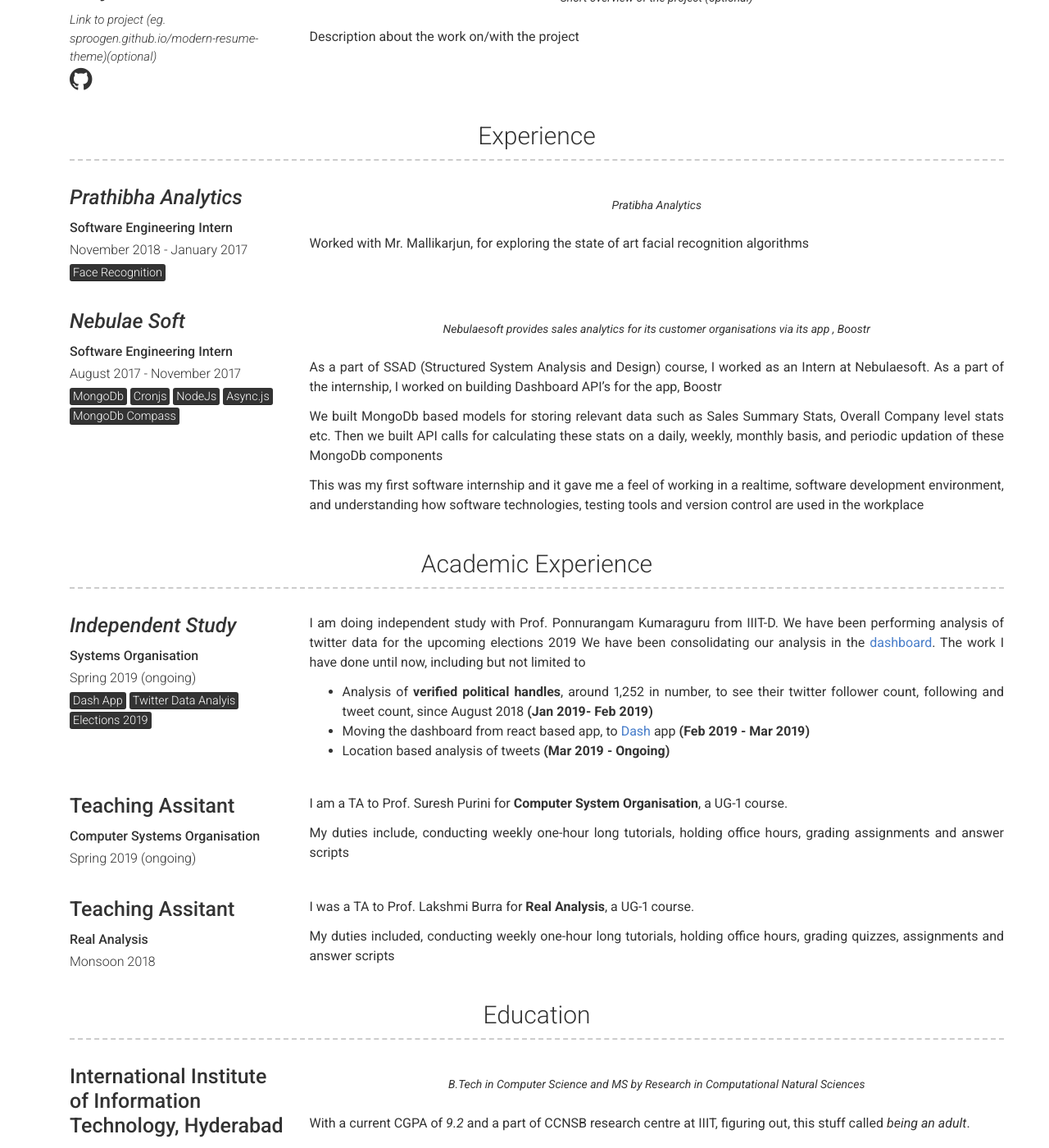
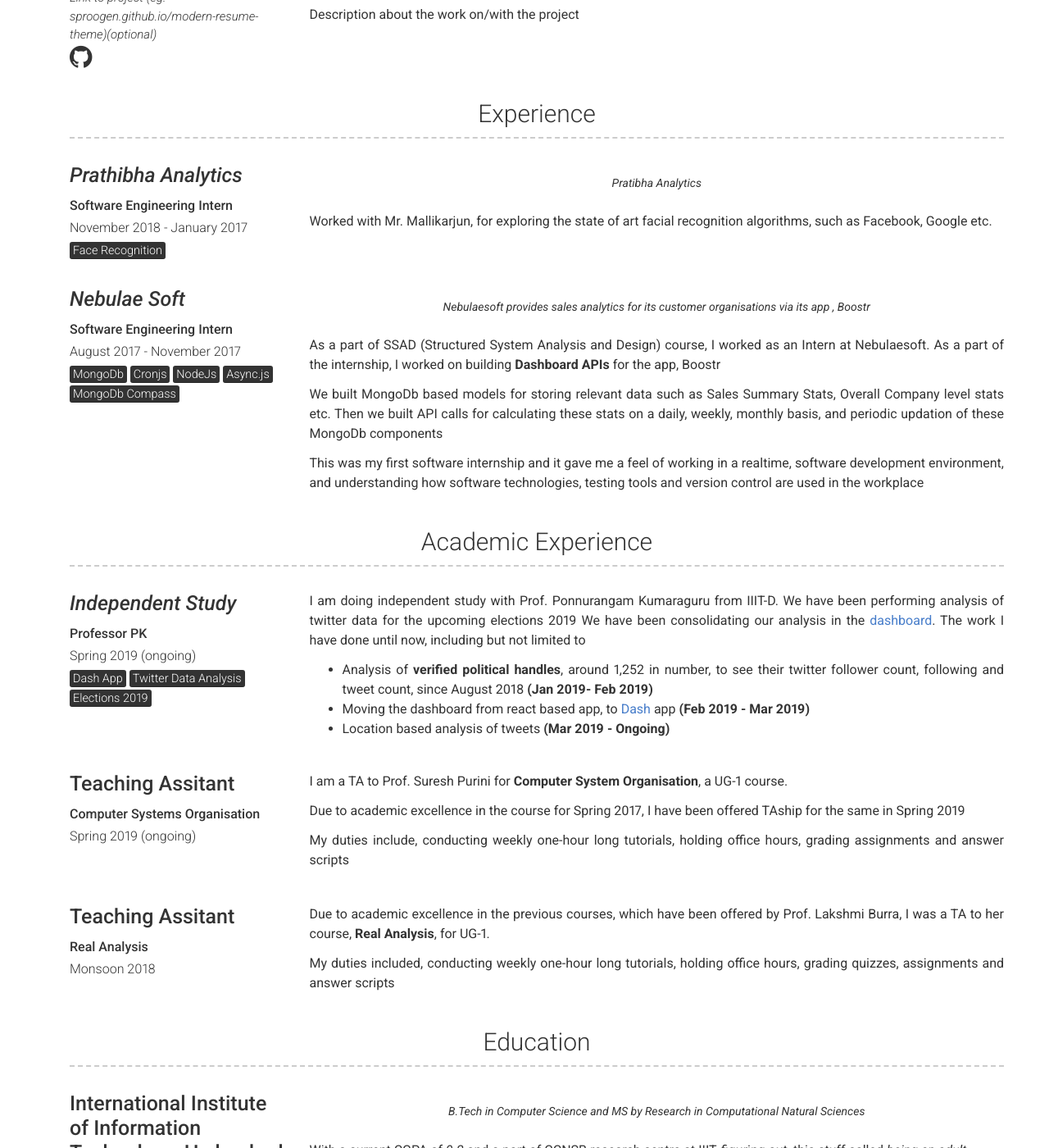
Before and after one commit to 7vikpeculiar/7vikpeculiar.github.io, a Jekyll site: the page built from index.md, in a window 1280 px wide and 1400 px high, scrolled down 1052 px. Shown: the whole window at 82% size. Built offline with Jekyll 4.4.1, drawn with Linux system fonts in a browser that asks for light colours; some of the changed text lies outside the part shown.

Commit message:
Book Image added

```diff
--- a/_config.yml
+++ b/_config.yml
@@ -6,7 +6,8 @@ repository: Git repository where your resume will be hosted, only required if yo
 name: Sathvik Sanjeev B
 title: Undergraduate Student, IIIT
 email: sathviksanjeev.b@research.iiit.ac.in
-resume: /assets/Resume.pdf
+# resume_link: /assets/Resume.pdf
+# resume: Resume
 website: 7vikpeculiar.github.io
 #Your website (eg. https://google.com)(optional)
 
@@ -61,7 +62,8 @@ more_content: | # this will include new lines to allow paragraphs
 
     I am a **Toastmaster**, at IIIT-H Toastmasters club, where I have been improving my
     public speaking skills and ofcourse, having a lot of fun.
-
+more_image: images/books.jpg
+            images/profile.jpg
 # Footer
 footer_show_references: true
 
--- a/_data/academicexp.yml
+++ b/_data/academicexp.yml
@@ -1,7 +1,7 @@
 # Experience template
 - company: Independent Study
   link: http://labs.precog.iiitd.edu.in/elections-2019/
-  job_title:  Systems Organisation
+  job_title:  Professor PK
   dates: Spring 2019 (ongoing)
   description: | # this will include new lines to allow paragraphs
     I am doing independent study with Prof. Ponnurangam Kumaraguru from IIIT-D.
@@ -16,7 +16,7 @@
     - Location based analysis of tweets **(Mar 2019 - Ongoing)**
 
   tags: <mark>Dash App</mark>
-        <mark>Twitter Data Analyis</mark>
+        <mark>Twitter Data Analysis</mark>
         <mark>Elections 2019</mark>
 
 - company: Teaching Assitant
@@ -26,6 +26,9 @@
   description: | # this will include new lines to allow paragraphs
     I am a TA to Prof. Suresh Purini for **Computer System Organisation**, a UG-1 course.
 
+    Due to academic excellence in the course for Spring 2017, I have been offered
+    TAship for the same in Spring 2019
+
     My duties include, conducting weekly one-hour long tutorials, holding office
     hours, grading assignments and answer scripts
 
@@ -34,7 +37,8 @@
   job_title: Real Analysis
   dates: Monsoon 2018
   description: | # this will include new lines to allow paragraphs
-    I was a TA to Prof. Lakshmi Burra for **Real Analysis**, a UG-1 course.
+    Due to academic excellence in the previous courses, which have  been offered
+    by Prof. Lakshmi Burra, I was a TA to her course, **Real Analysis**, for UG-1.
 
     My duties included, conducting weekly one-hour long tutorials, holding office
     hours, grading quizzes, assignments and answer scripts
--- a/_data/experience.yml
+++ b/_data/experience.yml
@@ -7,7 +7,7 @@
     Pratibha Analytics
   description: | # this will include new lines to allow paragraphs
     Worked with Mr. Mallikarjun, for exploring the state of art facial
-    recognition algorithms
+    recognition algorithms, such as Facebook, Google etc.
   tags: <mark>Face Recognition</mark>
 
 - company: Nebulae Soft
@@ -20,7 +20,7 @@
   description: | # this will include new lines to allow paragraphs
     As a part of SSAD (Structured System Analysis and Design) course,
     I worked as an Intern at Nebulaesoft. As a part of the internship,
-    I worked on building Dashboard API's for the app, Boostr
+    I worked on building **Dashboard APIs** for the app, Boostr
 
     We built MongoDb based models for storing relevant data such as Sales Summary
     Stats, Overall Company level stats etc. Then we built API calls for calculating
--- a/_includes/more.html
+++ b/_includes/more.html
@@ -2,16 +2,18 @@
   <h3>{{ site.more_title | default: "A Little More About Me" }}</h3>
   <div class="row clearfix">
 
-    <div class="row clearfix">
-      {%- if site.about_profile_image -%}
-        <div class="col-xs-12 col-sm-4 col-md-3 no-print">
-          <span class="profile-img" style="background-image: url({{ site.about_profile_image | relative_url }})" />
-        </div>
-      {%- endif -%}
-      <div class="{{ 'col-md-12 ' }}{%- if site.about_profile_image -%}col-sm-8 col-md-9 col-print-12{%- endif -%}">
+<div class="row clearfix">
+      <div class="{{ 'col-md-12 ' }}{%- if site.more_image -%}col-sm-8 col-md-9 col-print-12{%- endif -%}">
         {{ site.more_content | strip | markdownify }}
       </div>
-
+      {%- if site.more_image -%}
+      {%- for tag in site.more_image -%}
+      <!-- {{tag | strip }} -->
+        <div class="col-xs-12 col-sm-4 col-md-3 no-print">
+          <span class="profile-img" style="background-image: url({{ tag | relative_url }})" />
+        </div>
+      {% endfor %}
+      {%- endif -%}
       <!-- <div class="col-md-12">
         {{ site.more_content | strip | markdownify }}
       </div> -->
```
Also changed, not shown: 1 other file.
